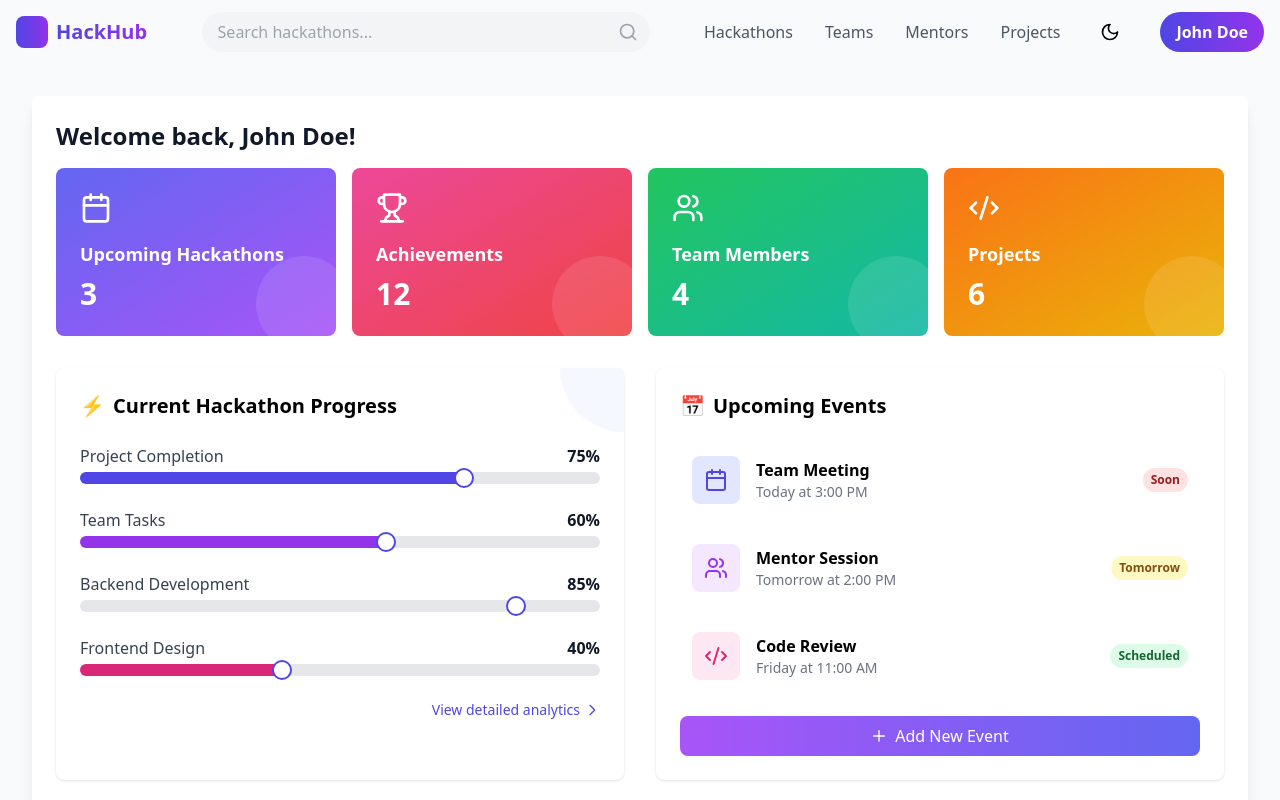
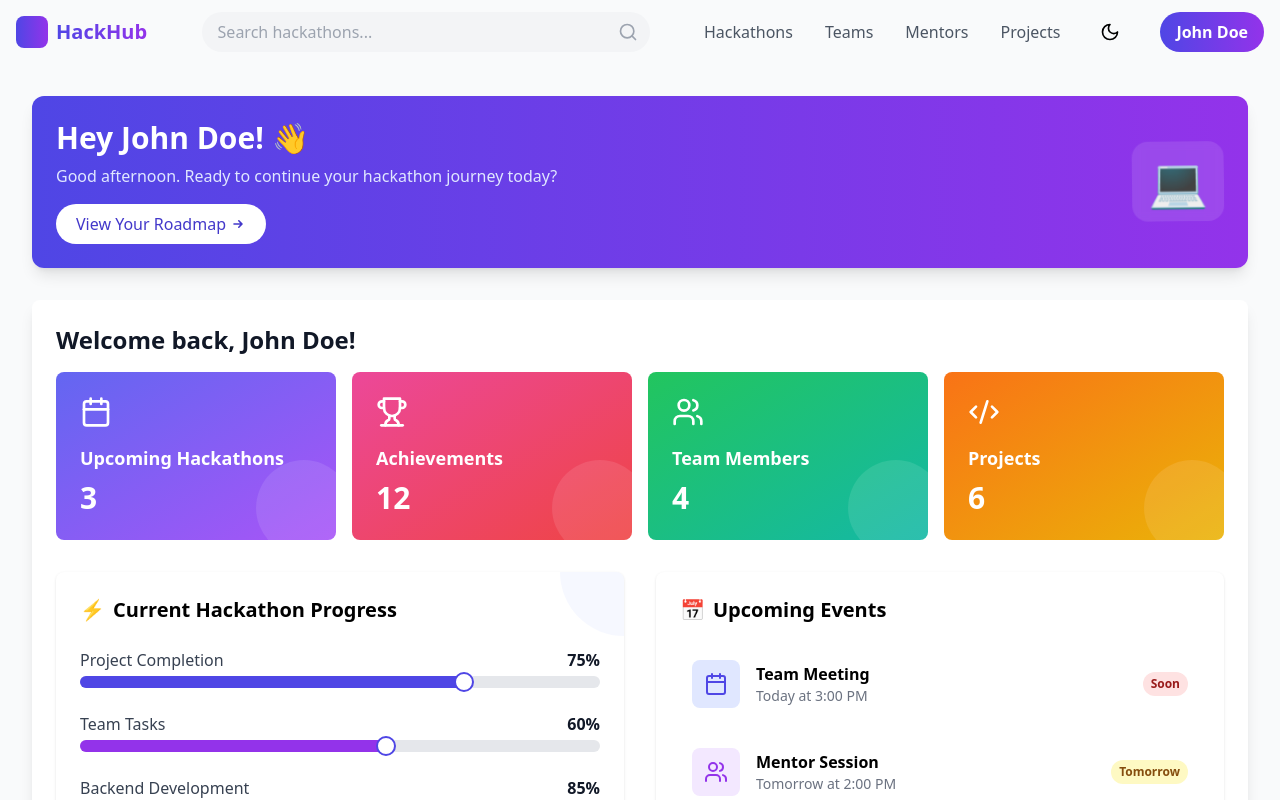
Before and after one commit to priyanshu2119/BWI-final, a React (Vite) app: page /user/login in a window 1280 px wide. Both pictures are taken after typing "name@example.com", "Sample123" into the empty fields and a click on the button "Sign in". Shown: the top 800 px of the page. Built offline with nearby package versions, Linux system fonts and the light colour scheme.

Commit message:
final functions added now just have to make them work

```diff
--- a/src/pages/dashboard/UserDashboard.tsx
+++ b/src/pages/dashboard/UserDashboard.tsx
@@ -9,6 +9,51 @@ const UserDashboard = () => {
   return (
     <div className="min-h-screen bg-gray-50 pt-16">
       <div className="max-w-7xl mx-auto px-4 sm:px-6 lg:px-8 py-8">
+        <motion.div
+          initial={{ opacity: 0, y: 20 }}
+          animate={{ opacity: 1, y: 0 }}
+          className="bg-gradient-to-r from-indigo-600 to-purple-600 rounded-xl shadow-lg p-6 mb-8 text-white"
+        >
+          <div className="flex justify-between items-center">
+            <div>
+              <h1 className="text-2xl md:text-3xl font-bold mb-2">
+                Hey {user?.name}! 👋
+              </h1>
+              <p className="text-indigo-100 max-w-lg">
+                {new Date().getHours() < 12 ? "Good morning" :
+                 new Date().getHours() < 18 ? "Good afternoon" : "Good evening"}.
+                Ready to continue your hackathon journey today?
+              </p>
+              <motion.button
+                whileHover={{ scale: 1.05 }}
+                whileTap={{ scale: 0.95 }}
+                className="mt-4 bg-white text-indigo-700 px-5 py-2 rounded-full font-medium inline-flex items-center"
+              >
+                View Your Roadmap
+                <svg xmlns="http://www.w3.org/2000/svg" className="h-4 w-4 ml-1" viewBox="0 0 20 20" fill="currentColor">
+                  <path fillRule="evenodd" d="M10.293 5.293a1 1 0 011.414 0l4 4a1 1 0 010 1.414l-4 4a1 1 0 01-1.414-1.414L12.586 11H5a1 1 0 110-2h7.586l-2.293-2.293a1 1 0 010-1.414z" clipRule="evenodd" />
+                </svg>
+              </motion.button>
+            </div>
+            <div className="hidden md:block">
+              <motion.div
+                animate={{
+                  rotate: [0, -5, 5, -5, 0],
+                  y: [0, -5, 5, -5, 0]
+                }}
+                transition={{
+                  duration: 3,
+                  repeat: Infinity,
+                  repeatType: "reverse"
+                }}
+                className="p-4 bg-white/10 backdrop-blur-sm rounded-2xl"
+              >
+                <span className="text-5xl">💻</span>
+              </motion.div>
+            </div>
+          </div>
+        </motion.div>
+
         <motion.div
           initial={{ opacity: 0, y: 20 }}
           animate={{ opacity: 1, y: 0 }}
```
